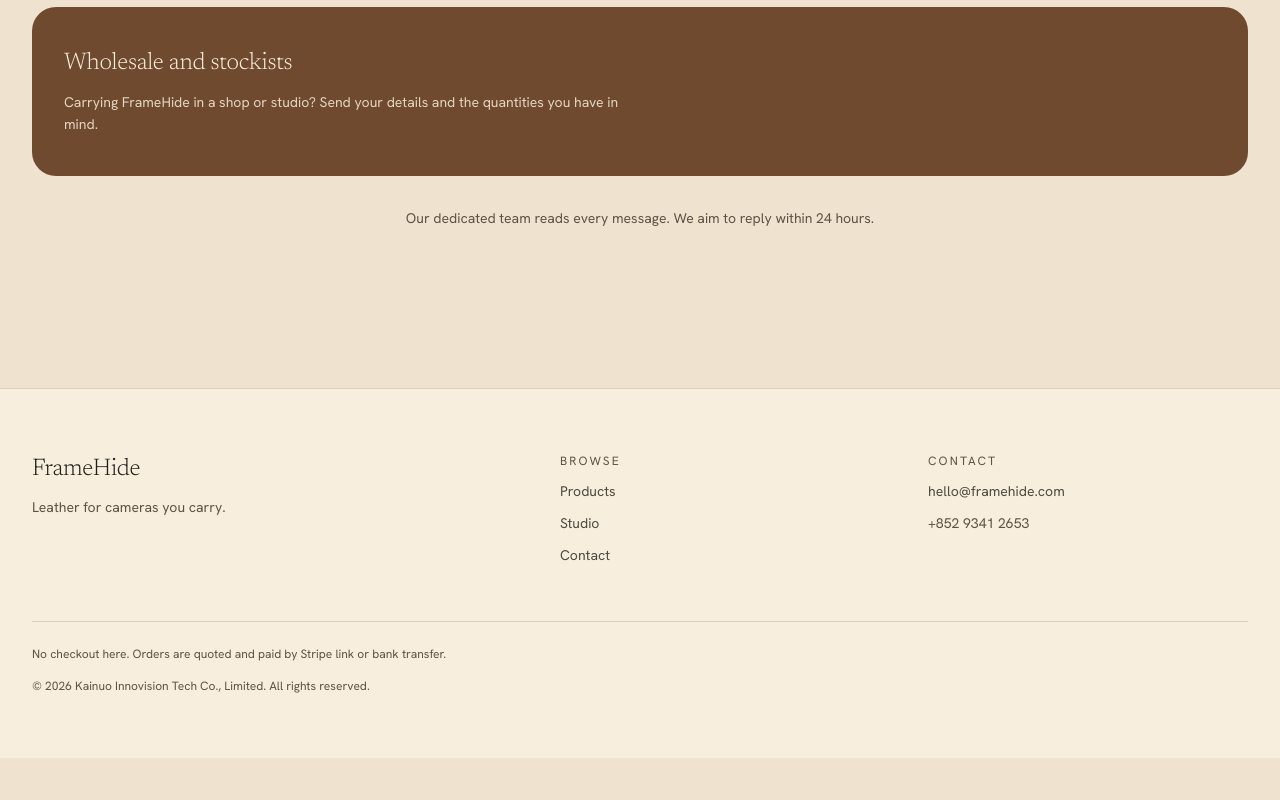
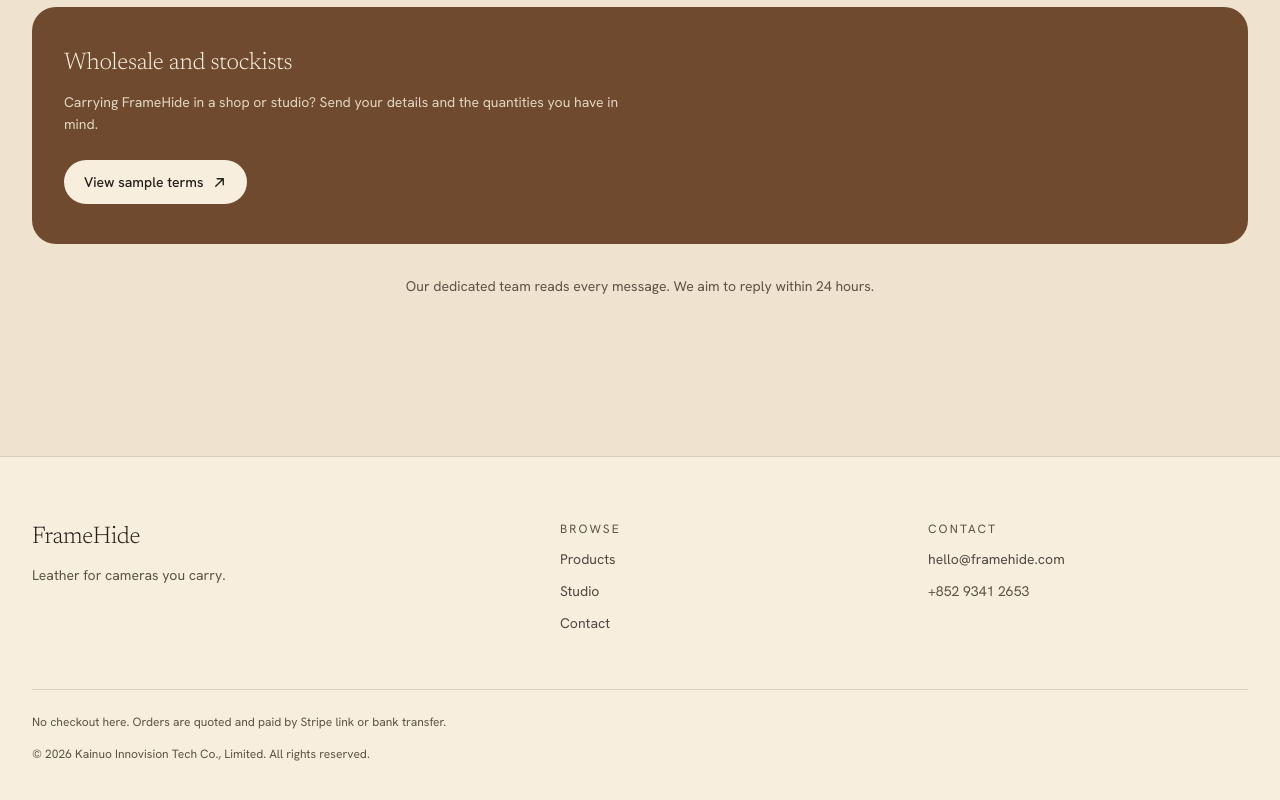
Before and after one commit to JohnsonGAO-Kainuo/framehide-website, a Next.js app: page /en/contact in a window 1280 px wide. Shown: the part 911-1711 px from the top of the page. Before the commit the page ends 1669 px from the top, so only its background shows below. Built offline with nearby package versions, Linux system fonts and the light colour scheme.

Commit message:
feat: user adjustments to src/app/[locale]/contact/page.tsx

```diff
--- a/src/app/[locale]/contact/page.tsx
+++ b/src/app/[locale]/contact/page.tsx
@@ -3,6 +3,7 @@
 import { getTranslations, setRequestLocale } from "next-intl/server";
 import { EnvelopeSimple, WhatsappLogo, ArrowUpRight } from "@phosphor-icons/react/dist/ssr";
 import { Reveal } from "@/components/Reveal";
+import { Link } from "@/i18n/navigation";
 import { site, mailtoLink, whatsappLink } from "@/lib/site";
 import type { Locale } from "@/i18n/routing";
 
@@ -101,6 +102,13 @@
             <p className="mt-3 max-w-xl text-sm leading-relaxed text-paper/85">
               {t("wholesaleBody")}
             </p>
+            <Link
+              href="/wholesale"
+              className="mt-6 inline-flex items-center gap-2 rounded-full bg-paper px-5 py-3 text-sm font-medium text-ink transition-transform duration-300 ease-[cubic-bezier(0.32,0.72,0,1)] hover:-translate-y-0.5 active:scale-[0.98]"
+            >
+              {t("wholesaleCta")}
+              <ArrowUpRight size={15} weight="bold" />
+            </Link>
           </div>
         </Reveal>
 
```
